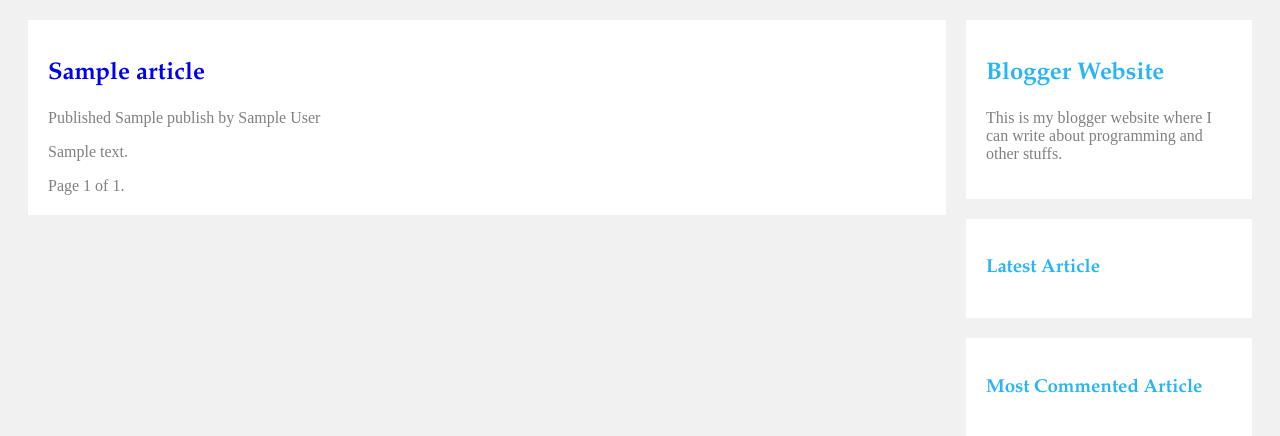
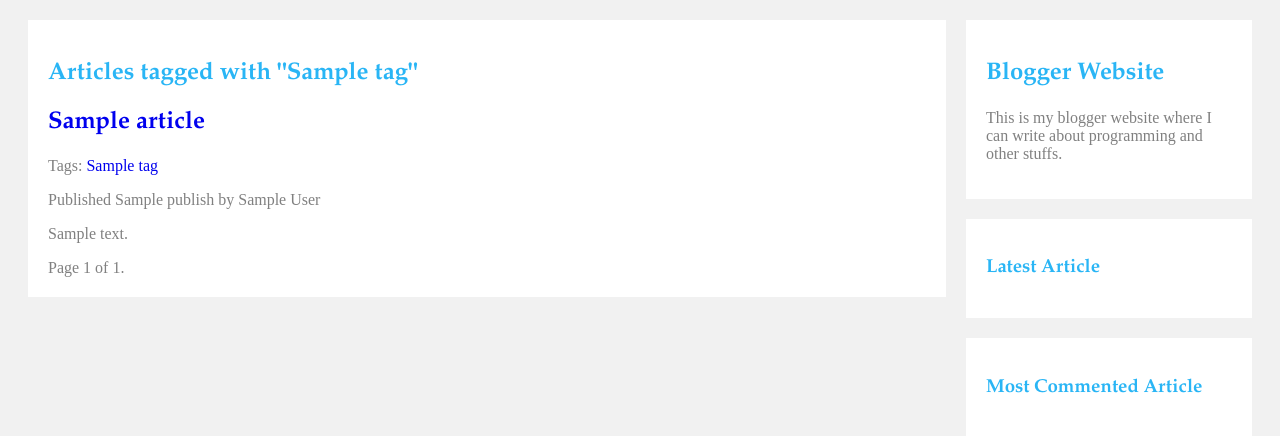
Before and after one commit to thompson-pilot/thom-blog, a Django app: template blog/templates/blog/list.html in a window 1280 px wide. Shown: the part 175-611 px from the top of the page. Run offline with Django 3.2, Linux system fonts and the light colour scheme; the template is opened without the code that fills it: most values are stand-ins (such as "Sample title", 1, 10 or a date in 2020).

Commit message:
Added tag functionality

```diff
--- a/blog/models.py
+++ b/blog/models.py
@@ -3,6 +3,7 @@ from django.contrib.auth.models import User
 from django.utils import timezone
 from datetime import datetime
 from django.urls import reverse
+from taggit.managers import TaggableManager
 
 
 class ArticlePublishedManager(models.Manager):
@@ -32,6 +33,7 @@ class Article(models.Model):
 
 	objects = models.Manager() # The default manager
 	publishedArticles = ArticlePublishedManager() # The custom manager
+	tags = TaggableManager()
 
 	class Meta:
 		ordering = ['-publish']
--- a/blog/templates/blog/list.html
+++ b/blog/templates/blog/list.html
@@ -3,6 +3,10 @@
 {% block title %}Articles{% endblock %}
 
 {% block content %}
+
+    {% if tag %}
+            <h2>Articles tagged with "{{ tag.name }}"</h2>
+    {% endif %}
 
     {% for article in articles %}
         <h2>
@@ -10,7 +14,15 @@
                 {{ article.title }}
             </a>
         </h2>
-
+<p>
+    Tags:
+    {% for tag in article.tags.all %}
+        <a href="{% url 'blog:list_of_articles_by_tag' tag.slug %}">
+            {{ tag.name }}
+        </a>
+        {% if not forloop.last %}, {% endif %}
+    {% endfor %}
+</p>
         <p>
             Published {{ article.publish }} by {{ article.author }}
         </p>
--- a/blog/urls.py
+++ b/blog/urls.py
@@ -7,4 +7,5 @@ urlpatterns = [
 	path("", views.list_of_articles, name="list_of_articles"),
 	path("<int:year>/<int:month>/<int:day>/<slug:article>/", views.article_details, name="article_details"),
 	path("<int:article_id>/comment/", views.comment_for_article, name="comment_for_article"),
+	path("tag/<slug:tag_slug>/", views.list_of_articles, name="list_of_articles_by_tag"),
 ]
--- a/my_blog/settings.py
+++ b/my_blog/settings.py
@@ -42,6 +42,7 @@ INSTALLED_APPS = [
     'django.contrib.messages',
     'django.contrib.staticfiles',
     'blog.apps.BlogConfig',
+    'taggit',
 ]
 
 MIDDLEWARE = [
```
Also changed, not shown: blog/views.py (+16 -12 lines), blog/migrations/0004_article_tags.py (added).
